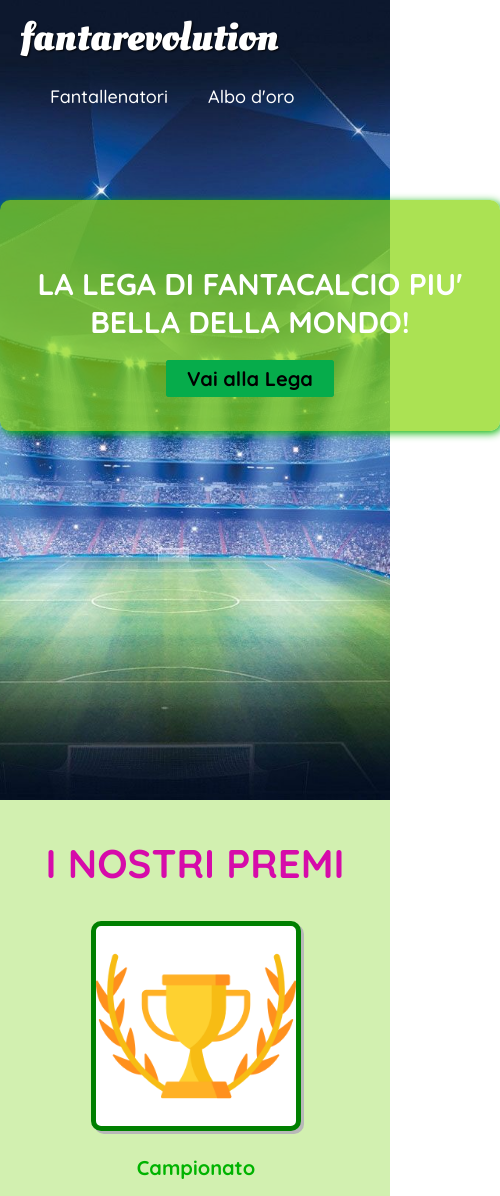
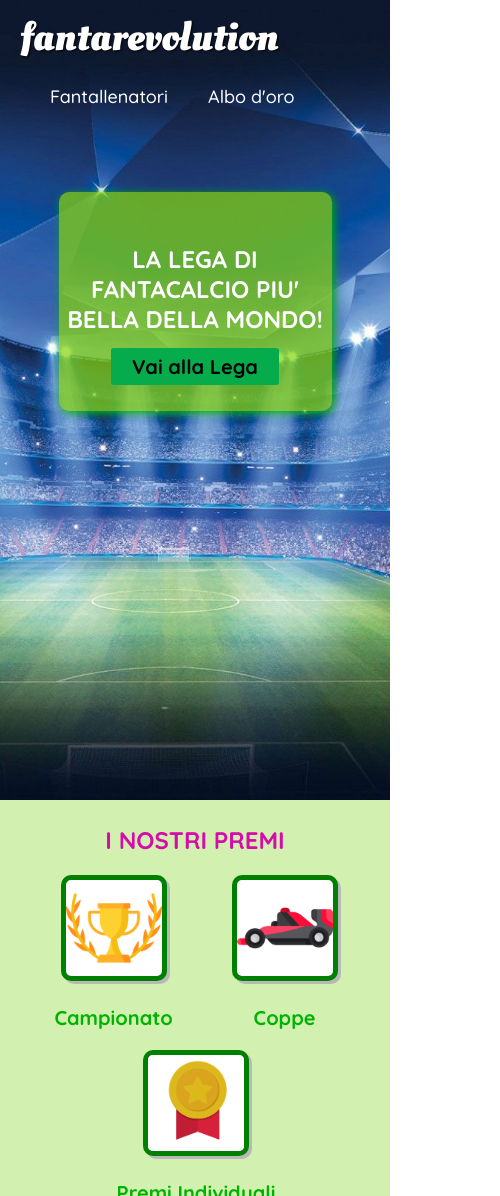
Before and after one commit to ggglni/fanta-page, a plain HTML site: page index.html in a window 390 px wide. Shown: the top 1196 px of the page, 500 px wide, since content can reach past the window. Drawn offline with Linux system fonts and the light colour scheme.

Commit message:
responsive hero

```diff
--- a/style.css
+++ b/style.css
@@ -9,14 +9,14 @@
   }
 
   #hero-content {
-      width: 500px;
+      width: 70%;
       background-color: rgb(136, 214, 11, 0.7);
       box-shadow: 2px 2px 8px rgb(0, 179, 0);
       text-align: center;
-      padding: 40px 0px;
+      padding: 2rem 0px;
       margin: 0px auto;
       position: relative;
-      top: 200px;
+      top: 12rem;
       border-radius: 10px;
 
   }
@@ -24,7 +24,7 @@
   #hero-content h1{
       color: white;
       text-transform: uppercase;
-      font-size: 30px;
+      font-size: 2rem;
       font-family: "Quicksand", sans-serif;;
   }
 
@@ -52,7 +52,7 @@
   #highlights h2{
     text-transform: uppercase;
     text-align: center;
-    font-size: 40px;
+    font-size: 2rem;
     font-weight: bold;
     color: rgba(214, 11, 170);
   }
@@ -95,3 +95,18 @@
     text-decoration: none;
     color:rgb(13, 115, 122);
   }
+
+@media (max-width: 768px){
+  #hero-content h1 {
+    font-size: 1.5rem;
+  }
+
+  #highlights h2 {
+    font-size: 1.5rem;
+  }
+
+  .premio img {
+    width: 6rem;
+    height: 6rem;
+  }
+}
```
Also changed, not shown: 1 other file.
